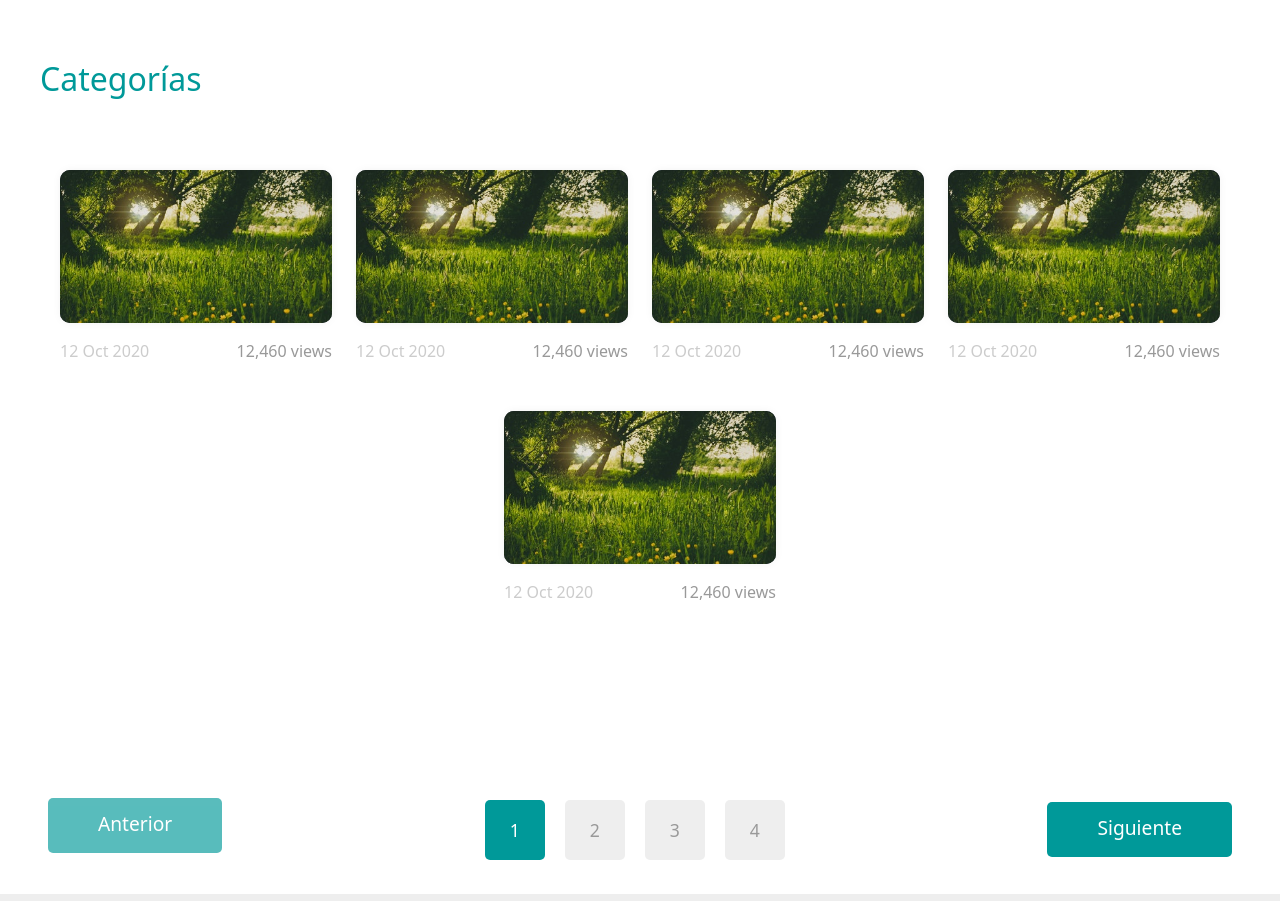
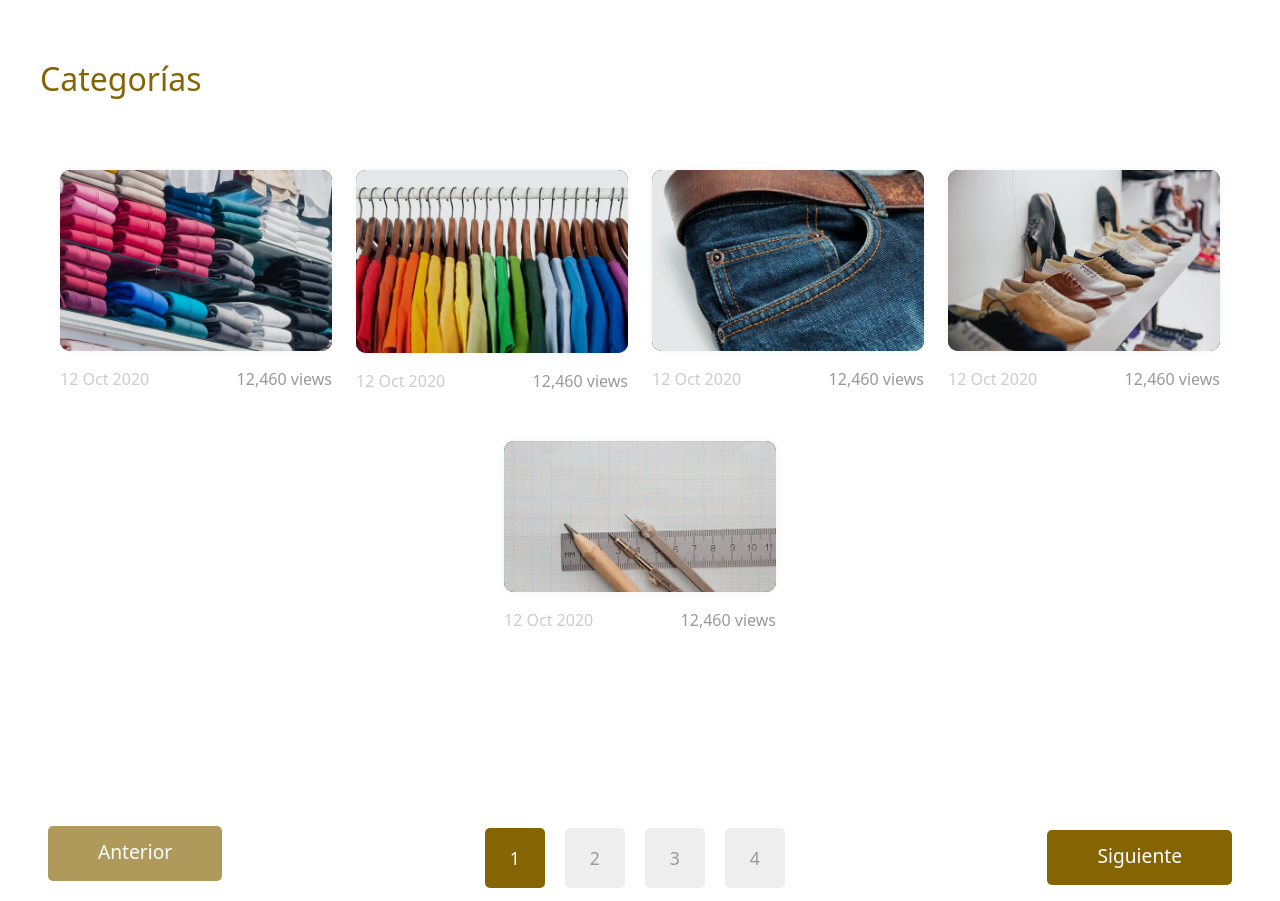
Before and after one commit to MarcosDuqueHernadez/desarrollo_web_8B, a plain HTML site: page index.html in a window 1280 px wide. Shown: the part 465-1366 px from the top of the page. Drawn offline with Linux system fonts and the light colour scheme.

Commit message:
Cambio en las fotos y poquio disñeo

```diff
--- a/css/templatemo-style.css
+++ b/css/templatemo-style.css
@@ -110,7 +110,7 @@ a:hover { color:#009999; }
 .tm-container-small { max-width: 1050px; }
 .btn { border-radius: 0; }
 .btn-primary {
-    background-color: #009999;
+    background-color: #856404;
     border: 0;
     border-radius: 5px;
     padding: 12px 50px 14px;
@@ -119,12 +119,12 @@ a:hover { color:#009999; }
 
 .btn-primary:hover,
 .btn-primary:focus {
-    background-color:#086969;
+    background-color:#856404;
 }
 
 .btn-primary.disabled,
 .btn-primary:disabled {
-    background-color: #009999;
+    background-color: #856404;
     pointer-events: all;
     cursor: not-allowed;
 }
@@ -155,7 +155,7 @@ a:hover { color:#009999; }
 .tm-mb-50 { margin-bottom: 50px; }
 .tm-mb-74 { margin-bottom: 74px; }
 .tm-mb-90 { margin-bottom: 90px; }
-.tm-text-primary { color: #009999; }
+.tm-text-primary { color: #856404; }
 .tm-text-secondary { color: #CC6699; }
 a.tm-text-primary:hover { color:#666666; }
 .tm-bg-gray { background-color: #EEEEEE; }
@@ -324,7 +324,7 @@ p, .tm-text-gray { color: #999; }
 
 .tm-paging-link:hover,
 .tm-paging-link.active {
-    background-color: #009999;
+    background-color: #856404;
     color: #fff;
 }
 
--- a/index.html
+++ b/index.html
@@ -69,8 +69,9 @@
     </div>-->
     <div class="container-fluid tm-container-content tm-mt-60">
         <div class="row m-3 ">
-            <h2 class="col-6 tm-text-primary">
-                Categorías
+            <h2 class="col-7 tm-text-primary" >
+
+                        Categorías
             </h2>
         </div>
         <div class="row tm-mb-90 tm-gallery d-flex justify-content-center p-5">
@@ -81,7 +82,7 @@
             </div>-->
             <div class="col-xl-3 col-lg-4 col-md-6 col-sm-6 col-12 mb-5">
                 <figure class="effect-ming tm-video-item">
-                    <img src="img/img-05.jpg" alt="Image" class="img-fluid">
+                    <img src="img/Hoodies.jpg" alt="Image" class="img-fluid">
                     <figcaption class="d-flex align-items-center justify-content-center">
                         <h2>Sudaderas</h2>
                         <a href="photo-detail.html">View more</a>
@@ -94,9 +95,9 @@
             </div>
             <div class="col-xl-3 col-lg-4 col-md-6 col-sm-6 col-12 mb-5">
                 <figure class="effect-ming tm-video-item">
-                    <img src="img/img-05.jpg" alt="Image" class="img-fluid">
+                    <img src="img/Playeras.jpg" alt="Image" class="img-fluid">
                     <figcaption class="d-flex align-items-center justify-content-center">
-                        <h2>Sudaderas</h2>
+                        <h2>Camisetas</h2>
                         <a href="photo-detail.html">View more</a>
                     </figcaption>
                 </figure>
@@ -107,9 +108,9 @@
             </div>
             <div class="col-xl-3 col-lg-4 col-md-6 col-sm-6 col-12 mb-5">
                 <figure class="effect-ming tm-video-item">
-                    <img src="img/img-05.jpg" alt="Image" class="img-fluid">
+                    <img src="img/Pantalones.jpg" alt="Image" class="img-fluid">
                     <figcaption class="d-flex align-items-center justify-content-center">
-                        <h2>Sudaderas</h2>
+                        <h2>Pantalones</h2>
                         <a href="photo-detail.html">View more</a>
                     </figcaption>
                 </figure>
@@ -120,9 +121,9 @@
             </div>
             <div class="col-xl-3 col-lg-4 col-md-6 col-sm-6 col-12 mb-5">
                 <figure class="effect-ming tm-video-item">
-                    <img src="img/img-05.jpg" alt="Image" class="img-fluid">
+                    <img src="img/Zapatos.jpg" alt="Image" class="img-fluid">
                     <figcaption class="d-flex align-items-center justify-content-center">
-                        <h2>Sudaderas</h2>
+                        <h2>Zapatos</h2>
                         <a href="photo-detail.html">View more</a>
                     </figcaption>
                 </figure>
@@ -133,9 +134,9 @@
             </div>
             <div class="col-xl-3 col-lg-4 col-md-6 col-sm-6 col-12 mb-5">
                 <figure class="effect-ming tm-video-item">
-                    <img src="img/img-05.jpg" alt="Image" class="img-fluid">
+                    <img src="img/Design.jpg" alt="Image" class="img-fluid">
                     <figcaption class="d-flex align-items-center justify-content-center">
-                        <h2>Sudaderas</h2>
+                        <h2>Personaliza tu Ropa</h2>
                         <a href="photo-detail.html">View more</a>
                     </figcaption>
                 </figure>
```
Also changed, not shown: img/Design.jpg (added), img/Hoodies.jpg (added), img/Pantalones.jpg (added), img/Playeras.jpg (added), img/Zapatos.jpg (added).
